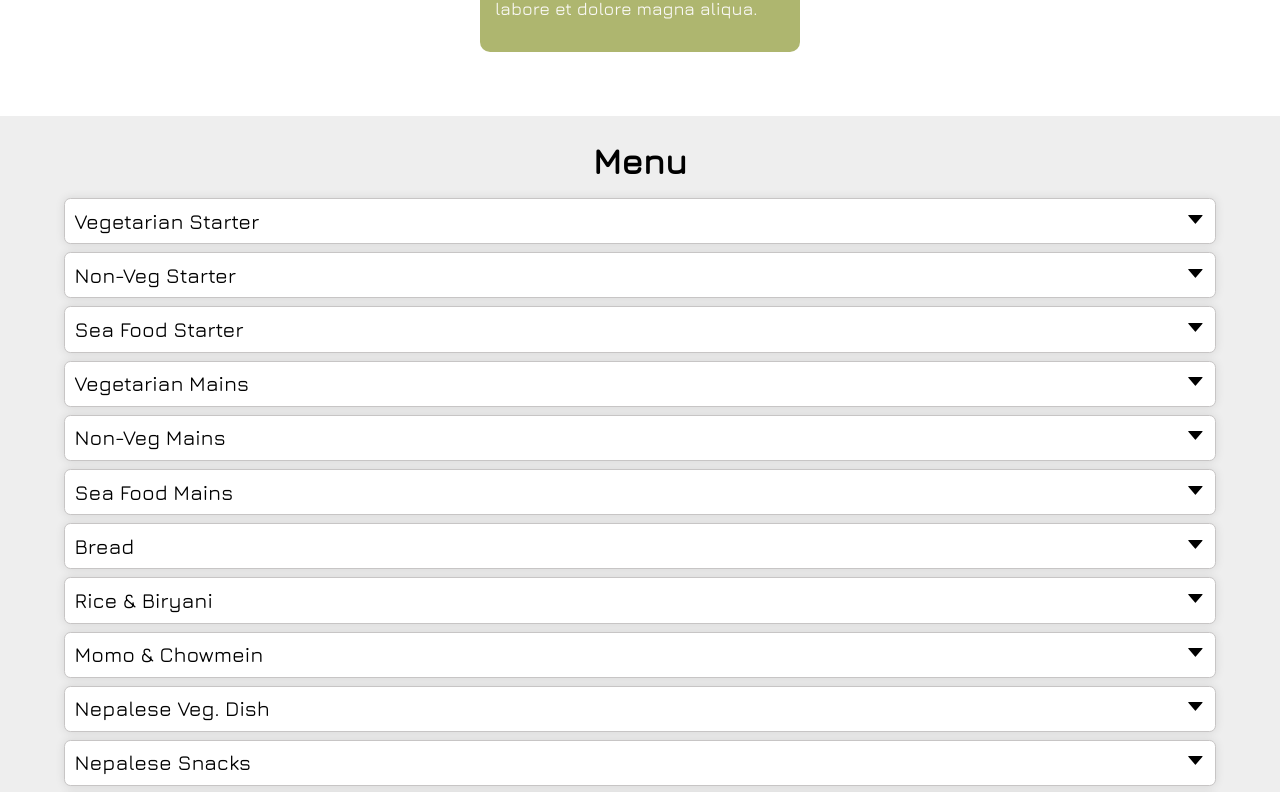
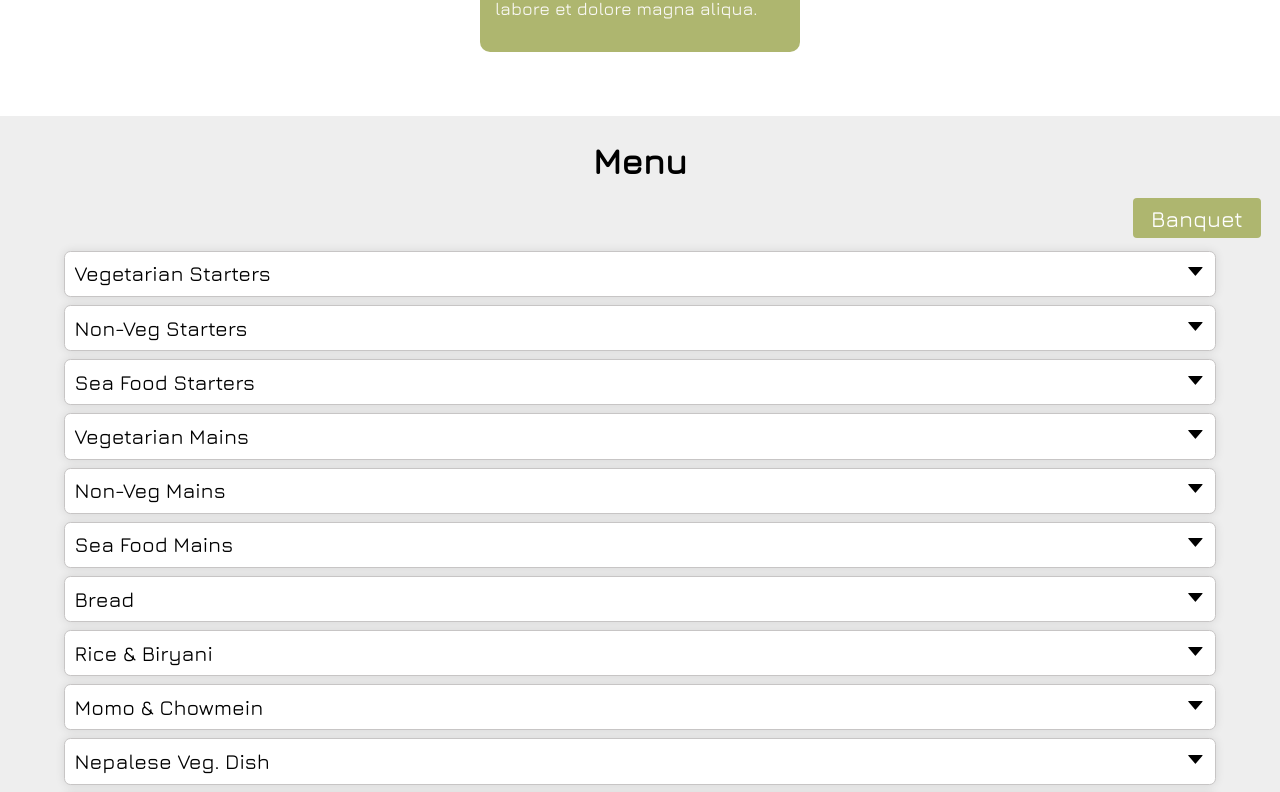
Before and after one commit to Coder-Dai/Golden-Sip, a React (Create React App) app: page / in a window 1280 px wide. Shown: the part 1994-2786 px from the top of the page. Built offline with nearby package versions, Linux system fonts and the light colour scheme.

Commit message:
Create Banquet menu

```diff
--- a/src/components/Contact/Contact.jsx
+++ b/src/components/Contact/Contact.jsx
@@ -1,6 +1,6 @@
 import React from "react";
-
 import { FaInstagram, FaFacebook } from "react-icons/fa";
+import "./contact.css"
 
 export const Contact = ({ isMenuOpen }) => {
   return (
--- /dev/null
+++ b/src/components/Menu/Banquet/bread.json
@@ -0,0 +1,8 @@
+[
+  {
+    "name": "Plain Naan"
+  },
+  {
+    "name": "Tandoori Roti"
+  }
+]
--- /dev/null
+++ b/src/components/Menu/Banquet/dessert.json
@@ -0,0 +1,8 @@
+[
+    {
+        "name": "Gulab Jaman / Yogurt"
+    },
+    {
+        "name": "Ice Cream (Varities availabe)"
+    }
+]
--- /dev/null
+++ b/src/components/Menu/Banquet/nonveg-m.json
@@ -0,0 +1,38 @@
+[
+  {
+    "name": "Chicken Makhani"
+  },
+  {
+    "name": "Karahi Chi Curry"
+  },
+  {
+    "name": "Methi Chicken"
+  },
+  {
+    "name": "Chicken Korma"
+  },
+  {
+    "name": "Karahi Lamb Curry"
+  },
+  {
+    "name": "Saag Ghost"
+  },
+  {
+    "name": "Chicken Madras"
+  },
+  {
+    "name": "Lamb Madras"
+  },
+  {
+    "name": "Lamb Keema Curry"
+  },
+  {
+    "name": "Lamb Curry"
+  },
+  {
+    "name": "Chicken Curry"
+  },
+  {
+    "name": "Pork Curry"
+  }
+]
--- /dev/null
+++ b/src/components/Menu/Banquet/nonveg-s.json
@@ -0,0 +1,29 @@
+[
+  {
+    "name": "Meat Samosa"
+  },
+  {
+    "name": "Sheekh Kebab"
+  },
+  {
+    "name": "Tandoori Wings"
+  },
+  {
+    "name": "Chilli Chicken"
+  },
+  {
+    "name": "Fish Chilli Fry"
+  },
+  {
+    "name": "Fish Pakora"
+  },
+  {
+    "name": "Chicken Lollipop"
+  },
+  {
+    "name": "Jeera Chicken"
+  },
+  {
+    "name": "Bhutan"
+  }
+]
--- /dev/null
+++ b/src/components/Menu/Banquet/rice.json
@@ -0,0 +1,11 @@
+[
+  {
+    "name": "Plan Rice"
+  },
+  {
+    "name": "Pilau Rice"
+  },
+  {
+    "name": "Jeera Rice"
+  }
+]
--- /dev/null
+++ b/src/components/Menu/Banquet/salad.json
@@ -0,0 +1,8 @@
+[
+  {
+    "name": "Raita / Yogurt"
+  },
+  {
+    "name": "Green Salad"
+  }
+]
--- /dev/null
+++ b/src/components/Menu/Banquet/veg-m.json
@@ -0,0 +1,38 @@
+[
+  {
+    "name": "Mix Veg Curry"
+  },
+  {
+    "name": "Aloo Gobi"
+  },
+  {
+    "name": "Bombay Aloo"
+  },
+  {
+    "name": "Bhindi Masala"
+  },
+  {
+    "name": "Mushroom Bhaji"
+  },
+  {
+    "name": "Saag Paneer"
+  },
+  {
+    "name": "Karahi Paneer"
+  },
+  {
+    "name": "Mutter Paneer"
+  },
+  {
+    "name": "Daal Tarka"
+  },
+  {
+    "name": "Daal Makhani"
+  },
+  {
+    "name": "Paneer Bt Masala"
+  },
+  {
+    "name": "Channa Masala"
+  }
+]
--- /dev/null
+++ b/src/components/Menu/Banquet/veg-s.json
@@ -0,0 +1,38 @@
+[
+  {
+    "name": "Veg Samosa"
+  },
+  {
+    "name": "Spring Rolls"
+  },
+  {
+    "name": "Onion Bhaji"
+  },
+  {
+    "name": "Mix Veg Pakora"
+  },
+  {
+    "name": "Mogo Chips"
+  },
+  {
+    "name": "Mogo Masala"
+  },
+  {
+    "name": "Paneer Tikka"
+  },
+  {
+    "name": "Chilli Paneer"
+  },
+  {
+    "name": "French Fries"
+  },
+  {
+    "name": "Veg Manchurian"
+  },
+  {
+    "name": "Aloo dum"
+  },
+  {
+    "name": "Aloo ko Achaar"
+  }
+]
--- a/src/components/Menu/Menu.jsx
+++ b/src/components/Menu/Menu.jsx
@@ -1,4 +1,4 @@
-import React from "react";
+import React, { useState } from "react";
 import "./menu.css";
 import MenuList from "./MenuList";
 import vegS from "./veg-s.json";
@@ -15,17 +15,38 @@ import nepaleseSnacks from "./nepalese-snacks.json";
 import sekuwaAndChhoila from "./sekuwa-&-chhoila.json";
 import nepaleseNonVeg from "./nepalese-non-veg.json";
 import setMeal from "./set-meal.json";
+import banqVegS from "./Banquet/veg-s.json";
+import banqNonVegS from "./Banquet/nonveg-s.json";
+import banqVegMains from "./Banquet/veg-m.json";
+import banqNonVegMains from "./Banquet/nonveg-m.json";
+import banqRice from "./Banquet/rice.json";
+import banqBread from "./Banquet/bread.json";
+import banqSalad from "./Banquet/salad.json";
+import banqDessert from "./Banquet/dessert.json";
 
 const Menu = ({ isMenuOpen }) => {
+  const [isNormalMenuOpen, setIsNormalMenuOpen] = useState(true);
+
   return (
     <>
       {!isMenuOpen && (
         <section id="menu">
-          <h1>Menu</h1>
+          {isNormalMenuOpen ? <h1>Menu</h1> : <h1>Banquet Menu</h1>}
+          <div className="menu-toggle-btn-styling-container">
+            <div></div>
+            <button
+              className="menu-toggle-btn"
+              onClick={() => setIsNormalMenuOpen(!isNormalMenuOpen)}
+            >
+              {isNormalMenuOpen ? <p>Banquet</p> : <p>Menu</p>}
+            </button>
+          </div>
           <div className="menu-container">
-            <MenuList label="Vegetarian Starter" food={vegS} />
-            <MenuList label="Non-Veg Starter" food={nonVegS} />
-            <MenuList label="Sea Food Starter" food={seaFoodS} />
+            {isNormalMenuOpen && (
+              <div className="menu-list-container">
+                <MenuList label="Vegetarian Starters" food={vegS} />
+                <MenuList label="Non-Veg Starters" food={nonVegS} />
+                <MenuList label="Sea Food Starters" food={seaFoodS} />
                 <MenuList label="Vegetarian Mains" food={vegMains} />
                 <MenuList label="Non-Veg Mains" food={nonVegMains} />
                 <MenuList label="Sea Food Mains" food={seaFoodMains} />
@@ -38,11 +59,28 @@ const Menu = ({ isMenuOpen }) => {
                 <MenuList label="Nepalese Non-Veg" food={nepaleseNonVeg} />
                 <MenuList label="Set Meal" food={setMeal} />
               </div>
+            )}
+            {!isNormalMenuOpen && (
+              <div className="menu-list-container">
+                <MenuList
+                  label="Vegetarian Starters"
+                  info="Pick 2 items from the menu below*"
+                  food={banqVegS}
+                />
+                <MenuList label="Nov-Veg Starters" food={banqNonVegS} />
+                <MenuList label="Vegetarian Mains" food={banqVegMains} />
+                <MenuList label="Non-Veg Mains" food={banqNonVegMains} />
+                <MenuList label="Rice" food={banqRice} />
+                <MenuList label="Bread" food={banqBread} />
+                <MenuList label="Salad" food={banqSalad} />
+                <MenuList label="Dessert" food={banqDessert} />
+              </div>
+            )}
+          </div>
         </section>
       )}
     </>
   );
 };
 
-
-export default Menu
+export default Menu;
--- a/src/components/Menu/menu.css
+++ b/src/components/Menu/menu.css
@@ -9,6 +9,25 @@
   font-size: 2.2rem;
 }
 
+.menu-toggle-btn-styling-container {
+  display: flex;
+  justify-content: space-between;
+}
+
+.menu-toggle-btn {
+  width: 8rem;
+  height: 2.5rem;
+  background-color: #aeb66f;
+  border-radius: 0.25rem;
+  margin-bottom: 0.8rem;
+  margin-right: 1.2rem;
+}
+
+.menu-toggle-btn > p {
+  font-size: 1.4rem;
+  color: white;
+}
+
 .menu-container {
   width: 90%;
   display: flex;
```
Lines whose indentation alone changed are shown as unchanged.
